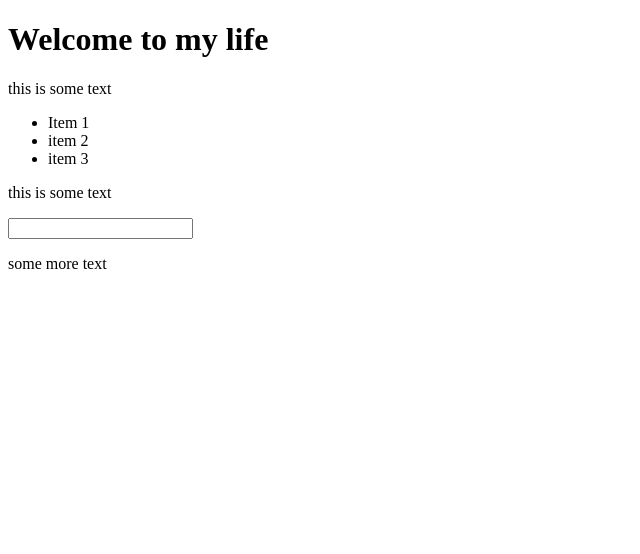
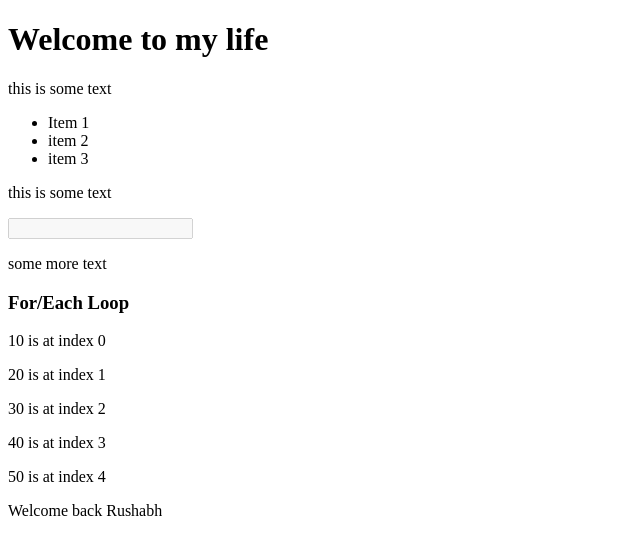
Before and after one commit to RushabhM2/Pug, a website: page index.pug in a window 1280 px wide. Shown: the whole page, without its empty margins (0-640 px from the left). Drawn offline with nearby package versions, Linux system fonts and the light colour scheme; files that its build step writes are made by us from their sources.

Commit message:
FEAT: Conditionals

```diff
--- a/index.pug
+++ b/index.pug
@@ -10,7 +10,16 @@ html
             li item 3
         .otherClass
             p this is some text
-        input(type="password")
+        input(type="password" disabled="true")
         - const myClasses = ['class1', 'class2', 'class3']
         div(class=myClasses)
             p some more text
+
+        - const myAttributes = {"color":"red", "border-color":"green"}
+        div&attributes(myAttributes)
+        h3 For/Each Loop
+        each n, i in [10, 20, 30, 40, 50]
+            p= n + ' is at index  ' +  i
+        - let user = { name: "Rushabh", isLoggedIn: "false"}
+        if user.isLoggedIn
+            p Welcome back #{user.name}
```
Also changed, not shown: html/index.html.
